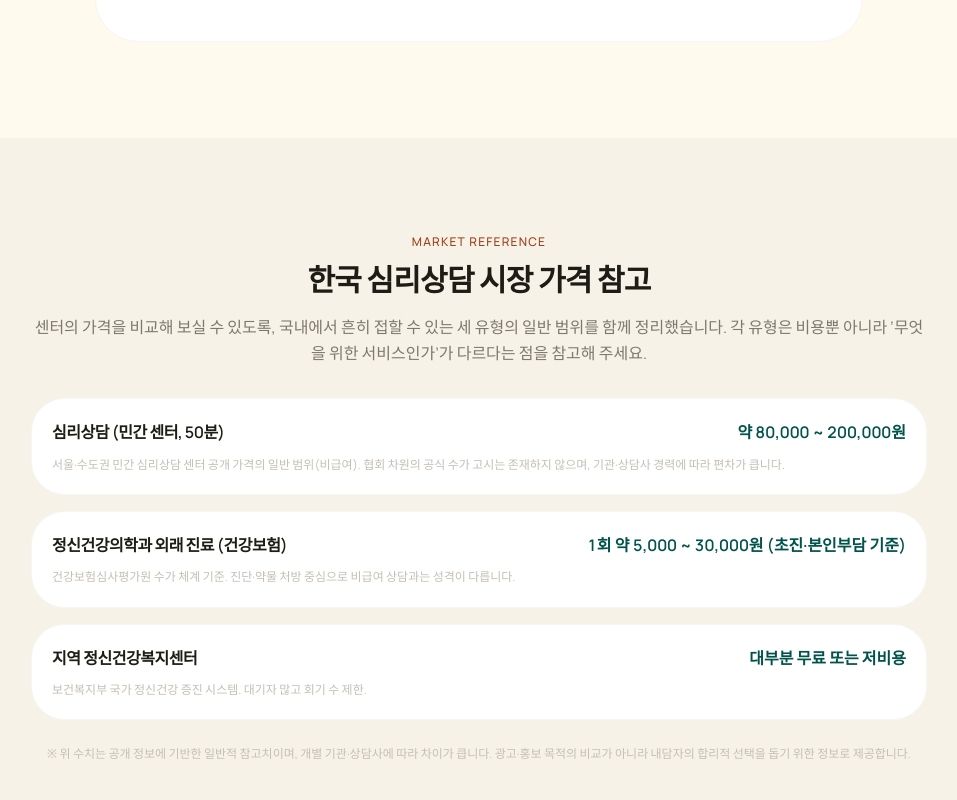
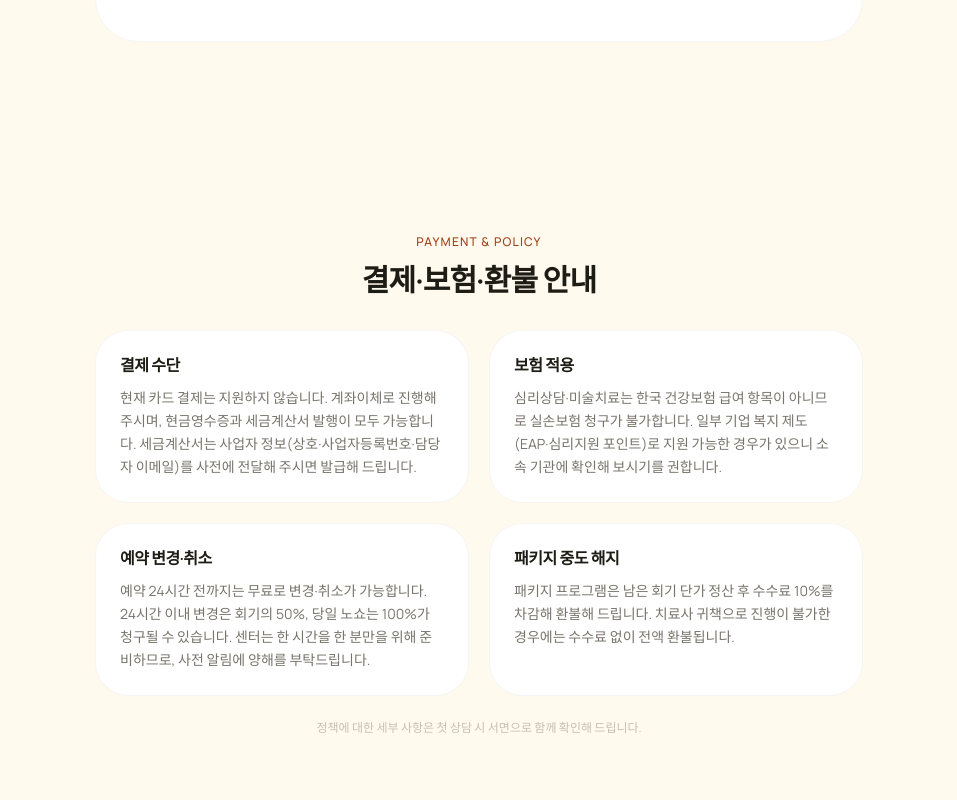
Before and after one commit to act-art-center/actartcenter.com, a Next.js app: page /pricing in a window 1280 px wide. Shown: the part 3000-3800 px from the top of the page, without its empty margins (161-1118 px from the left). Built offline with nearby package versions, Linux system fonts and the light colour scheme.

Commit message:
fix: remove pricing market comparison

```diff
--- a/src/app/pricing/page.tsx
+++ b/src/app/pricing/page.tsx
@@ -207,25 +207,6 @@ const priceInclusions = [
   },
 ];
 
-/** 한국 심리상담 시장의 일반 범위 (비급여, 센터별 편차 큼). */
-const marketReference = [
-  {
-    label: "심리상담 (민간 센터, 50분)",
-    range: "약 80,000 ~ 200,000원",
-    source: "서울·수도권 민간 심리상담 센터 공개 가격의 일반 범위(비급여). 협회 차원의 공식 수가 고시는 존재하지 않으며, 기관·상담사 경력에 따라 편차가 큽니다.",
-  },
-  {
-    label: "정신건강의학과 외래 진료 (건강보험)",
-    range: "1회 약 5,000 ~ 30,000원 (초진·본인부담 기준)",
-    source: "건강보험심사평가원 수가 체계 기준. 진단·약물 처방 중심으로 비급여 상담과는 성격이 다릅니다.",
-  },
-  {
-    label: "지역 정신건강복지센터",
-    range: "대부분 무료 또는 저비용",
-    source: "보건복지부 국가 정신건강 증진 시스템. 대기자 많고 회기 수 제한.",
-  },
-];
-
 /** 결제·환불 정책. */
 const policy = [
   {
@@ -401,44 +382,6 @@ export default function PricingPage() {
         </Container>
       </SectionWrapper>
 
-      {/* Market reference */}
-      <SectionWrapper bg="cream">
-        <Container>
-          <div className="max-w-4xl mx-auto">
-            <p className="text-xs font-medium tracking-widest uppercase text-secondary-500 text-center mb-3">
-              Market Reference
-            </p>
-            <h2 className="text-center text-2xl lg:text-3xl font-bold tracking-tight">
-              한국 심리상담 시장 가격 참고
-            </h2>
-            <p className="mt-4 text-center text-charcoal/70 leading-relaxed">
-              센터의 가격을 비교해 보실 수 있도록, 국내에서 흔히 접할 수 있는 세 유형의 일반 범위를
-              함께 정리했습니다. 각 유형은 비용뿐 아니라 ‘무엇을 위한 서비스인가’가 다르다는 점을
-              참고해 주세요.
-            </p>
-            <div className="mt-8 space-y-4">
-              {marketReference.map((m) => (
-                <div
-                  key={m.label}
-                  className="bg-white rounded-xl p-5"
-                  style={{ border: "1px solid rgba(196, 191, 183, 0.15)" }}
-                >
-                  <div className="flex flex-col sm:flex-row sm:items-baseline sm:justify-between gap-2">
-                    <h3 className="text-night font-semibold">{m.label}</h3>
-                    <p className="text-primary-500 font-semibold tabular-nums">{m.range}</p>
-                  </div>
-                  <p className="mt-2 text-stone text-xs leading-relaxed">{m.source}</p>
-                </div>
-              ))}
-            </div>
-            <p className="mt-6 text-center text-stone text-xs leading-relaxed">
-              ※ 위 수치는 공개 정보에 기반한 일반적 참고치이며, 개별 기관·상담사에 따라 차이가 큽니다.
-              광고·홍보 목적의 비교가 아니라 내담자의 합리적 선택을 돕기 위한 정보로 제공합니다.
-            </p>
-          </div>
-        </Container>
-      </SectionWrapper>
-
       {/* Payment & cancellation policy */}
       <SectionWrapper bg="paper">
         <Container>
```
